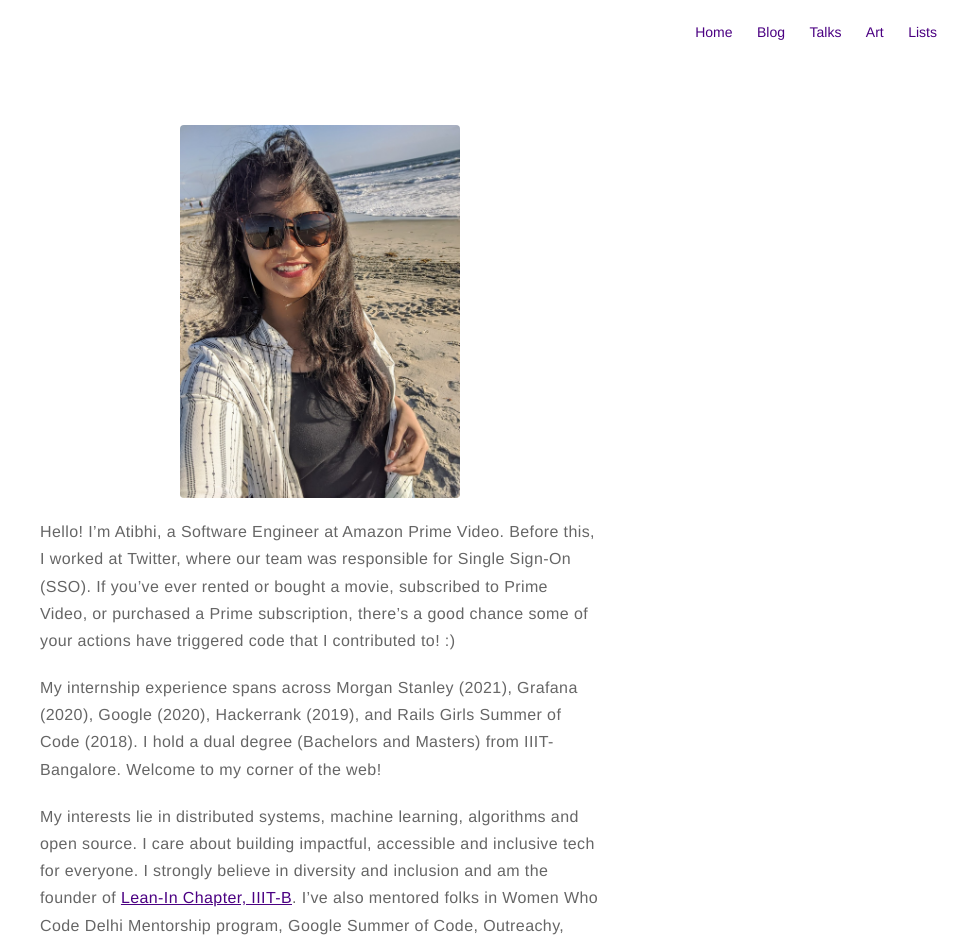
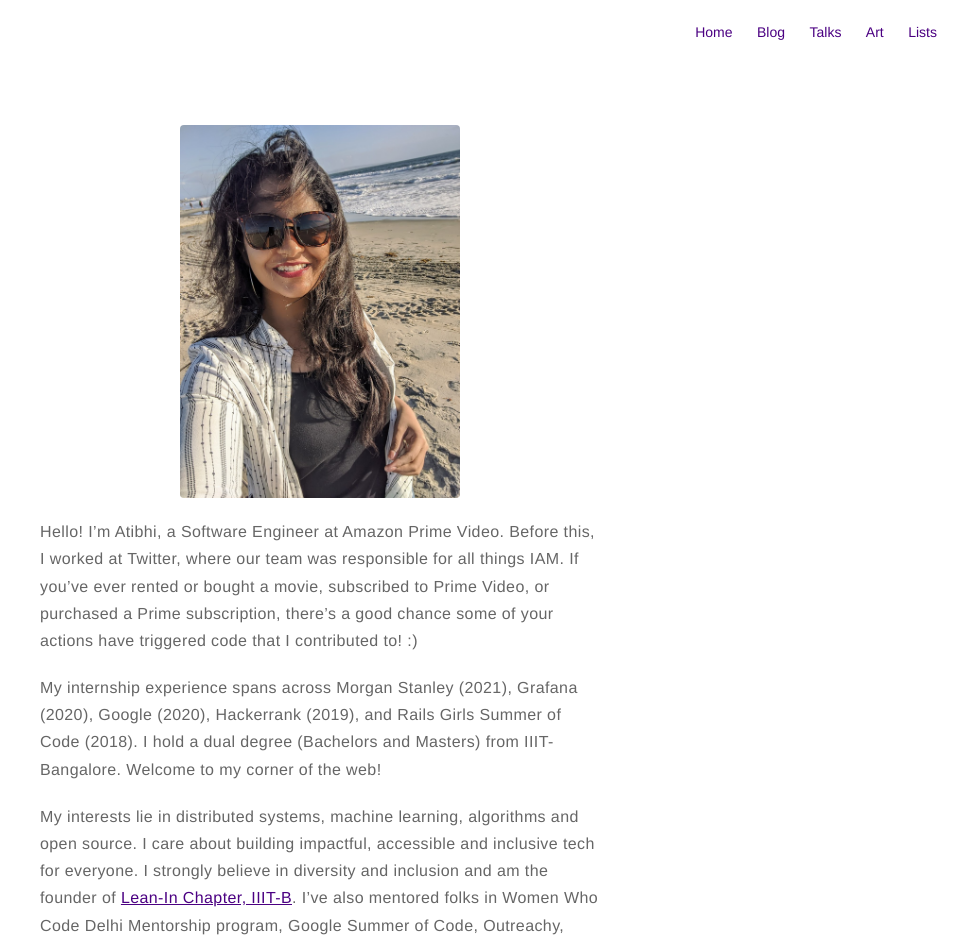
Before and after one commit to asquare14/aSquare14.github.io, a Jekyll site: the page built from about.md, in a window 1280 px wide. Shown: the top 942 px of the page, without its empty margins (320-1280 px from the left). Built offline with Jekyll 4.4.1, drawn with Linux system fonts in a browser that asks for light colours.

Commit message:
Update about.md

```diff
--- a/about.md
+++ b/about.md
@@ -6,7 +6,7 @@ layout: page
 ![Profile Image]({{ site.url }}/{{ site.picture }})
 
 
-Hello! I'm Atibhi, a Software Engineer at Amazon Prime Video. Before this, I worked at Twitter, where our team was responsible for Single Sign-On (SSO). If you've ever rented or bought a movie, subscribed to Prime Video, or purchased a Prime subscription, there's a good chance some of your actions have triggered code that I contributed to! :)
+Hello! I'm Atibhi, a Software Engineer at Amazon Prime Video. Before this, I worked at Twitter, where our team was responsible for all things IAM. If you've ever rented or bought a movie, subscribed to Prime Video, or purchased a Prime subscription, there's a good chance some of your actions have triggered code that I contributed to! :)
 
 My internship experience spans across Morgan Stanley (2021), Grafana (2020), Google (2020), Hackerrank (2019), and Rails Girls Summer of Code (2018). I hold a dual degree (Bachelors and Masters) from IIIT-Bangalore. Welcome to my corner of the web!
 
```
